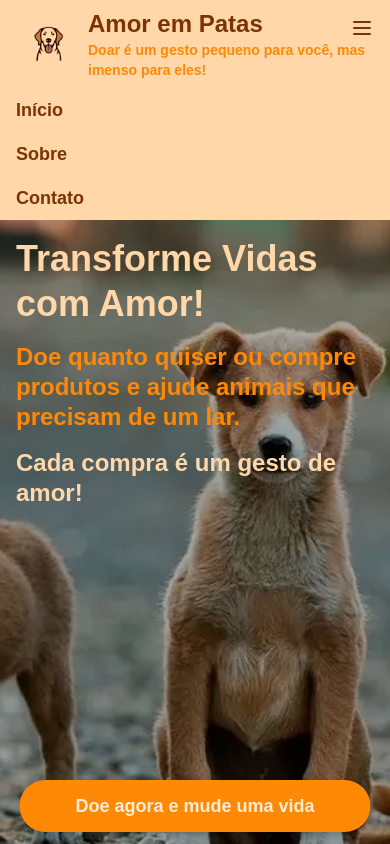
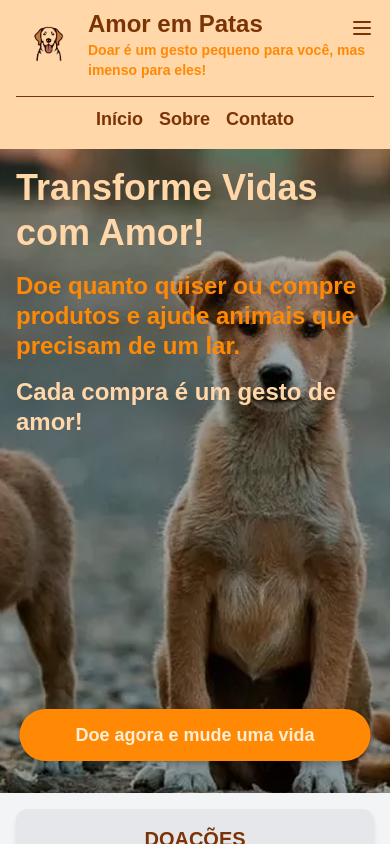
Before and after one commit to MendoncaGabriel/projeto-canvi, a Next.js app in the folder frontend/: page / in a window 390 px wide. Both pictures are taken after a click on the button 362 px from the left and 28 px from the top of the page. Shown: the top 844 px of the page. Built offline with nearby package versions, Linux system fonts and the light colour scheme.

Commit message:
fix: navbar add border and display flex

```diff
--- a/frontend/src/components/navbar.tsx
+++ b/frontend/src/components/navbar.tsx
@@ -35,19 +35,19 @@ export function Navbar() {
           </svg>
         </button>
 
-        <ul className={`${isMenuOpen ? 'flex' : 'hidden'} md:flex flex-col md:flex-row gap-4 md:items-center text-lg font-semibold`}>
+        <ul className={`${isMenuOpen ? 'flex' : 'hidden'} sm:border-none border-t border-amber-900 md:flex flex-row gap-4 items-center text-lg font-semibold justify-center`}>
           <li>
-            <Link href="/" className="text-amber-900 hover:text-orange-500 transition-colors">
+            <Link href="/" className="text-amber-900 hover:text-orange-500 transition-colors block py-2">
               Início
             </Link>
           </li>
           <li>
-            <Link href="/sobre" className="text-amber-900 hover:text-orange-500 transition-colors">
+            <Link href="/sobre" className="text-amber-900 hover:text-orange-500 transition-colors block py-2">
               Sobre
             </Link>
           </li>
           <li>
-            <Link href="/contato" className="text-amber-900 hover:text-orange-500 transition-colors">
+            <Link href="/contato" className="text-amber-900 hover:text-orange-500 transition-colors block py-2">
               Contato
             </Link>
           </li>
```
